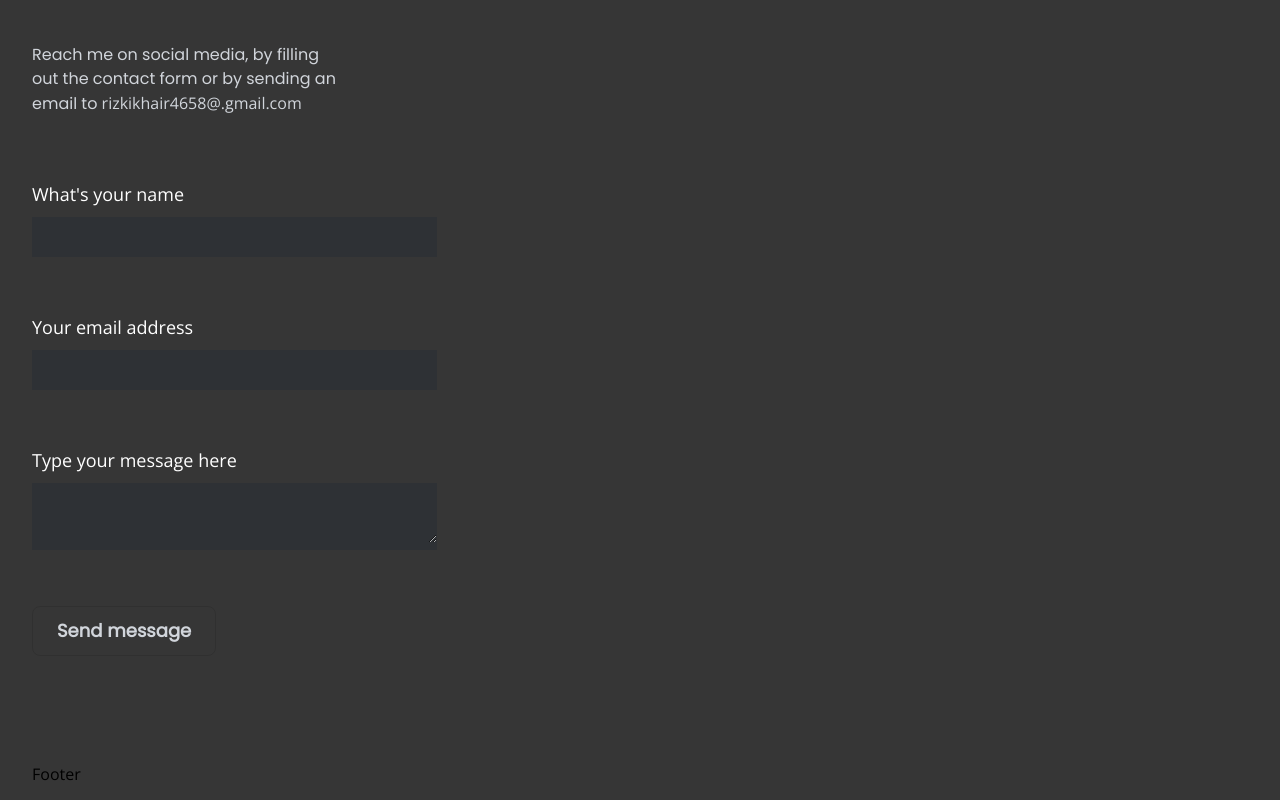
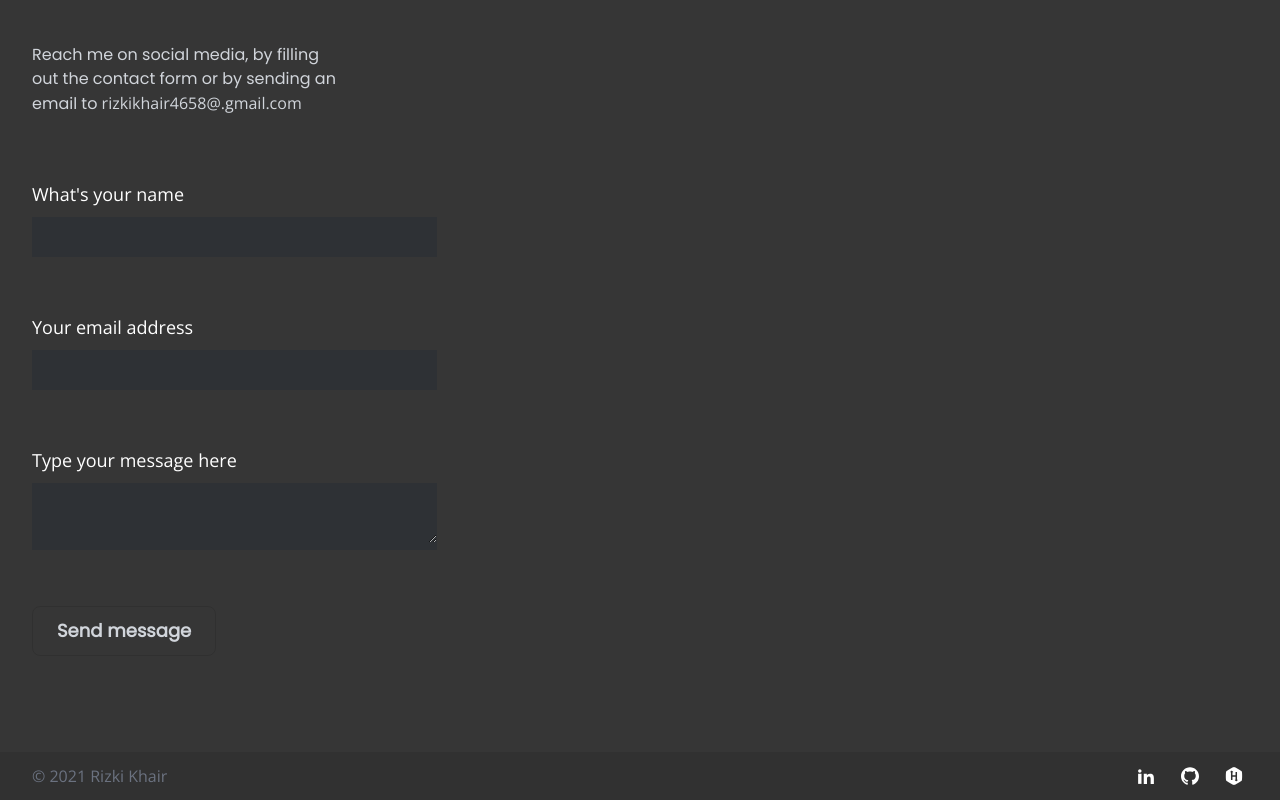
Before and after one commit to rizuki4658/rizkikhairporto, a Next.js app: page / in a window 1280 px wide. Shown: the part 4148-4948 px from the top of the page. Built offline with nearby package versions, Linux system fonts and the light colour scheme.

Commit message:
fix: background navbar on scroll wevent

```diff
--- a/components/template/contact/index.tsx
+++ b/components/template/contact/index.tsx
@@ -1,4 +1,4 @@
-import React, { FormEvent, useState } from 'react'
+import React from 'react'
 import Link from 'next/link'
 import { useRouter } from 'next/router'
 import { user } from '../../../state'
--- a/components/template/footer/index.tsx
+++ b/components/template/footer/index.tsx
@@ -1,3 +1,29 @@
-export default function Footer() {
-  return (<div className="max-w-screen-2xl mx-auto px-8 py-2.5">Footer</div>)
+import React from 'react'
+import Button from '../../common/button'
+import { socmed } from '../../../constants'
+
+const Footer: React.FC = () => {
+  return (
+    <div className="bg-black bg-opacity-10 max-w-screen-2xl mx-auto px-8 py-2.5 md:mb-0 mb-16">
+      <div className="flex items-center justify-between">
+        <span className="text-gray-500 hover:text-gray-200 cursor-default">
+          &copy; 2021 Rizki Khair
+        </span>
+        <div className="grid grid-cols-3 gap-4">
+          {
+            socmed.map((item, key) => (
+              <Button
+                key={key}
+                icon={item.name}
+                title={item.title}
+                link={item.link}
+                customClass="w-7 h-7" />
+            ))
+          }
+        </div>
+      </div>
+    </div>
+  )
 }
+
+export default Footer
--- a/components/template/navbar/index.tsx
+++ b/components/template/navbar/index.tsx
@@ -1,4 +1,4 @@
-import React, { useEffect } from 'react'
+import React, { useEffect, useState } from 'react'
 import Link from 'next/link'
 import { useRouter } from 'next/router'
 
@@ -9,9 +9,26 @@ import Button from '../../common/button'
 
 export default function Navbar() {
   const { asPath } = useRouter()
+  const [state, setState] = useState({
+    top: 0
+  })
+
+  const onScroll = ((e: any) => {
+    const newTop = e.target.scrollingElement.scrollTop
+    setState((prev) => ({...{top: newTop}}))
+  })
+
+  useEffect(() => {
+    if (state.top > 0) {
+      return
+    }
+    window.removeEventListener('scroll', onScroll, false)
+    return window.addEventListener('scroll', onScroll, false)
+  })
 
   return (
-    <header className="navbar fixed z-30 overflow-x-hidden">
+    <header
+      className={`navbar fixed z-30 overflow-x-hidden ${state.top <= 0 ? 'bg-transparent' : 'bg-black bg-opacity-10'}`}>
       <div className="hidden md:block max-w-screen-2xl mx-auto px-8 py-2.5">
         <div className="hidden md:flex items-center justify-between gap-x-6 w-full">
           <div
```
Also changed, not shown: .babelrc (deleted).
